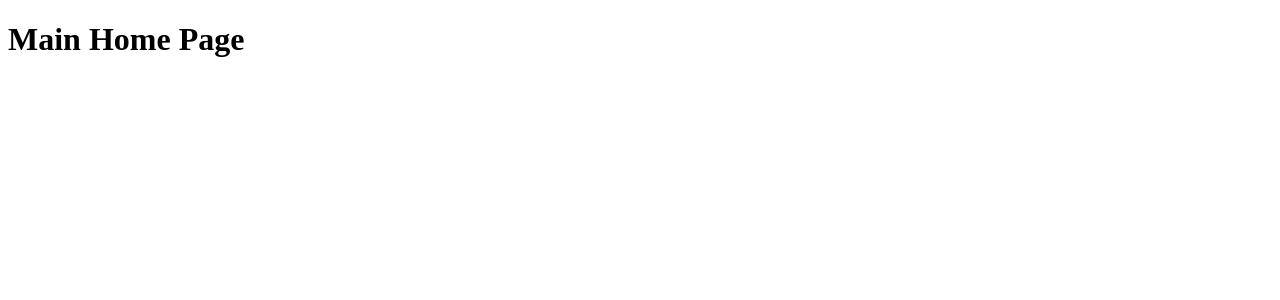
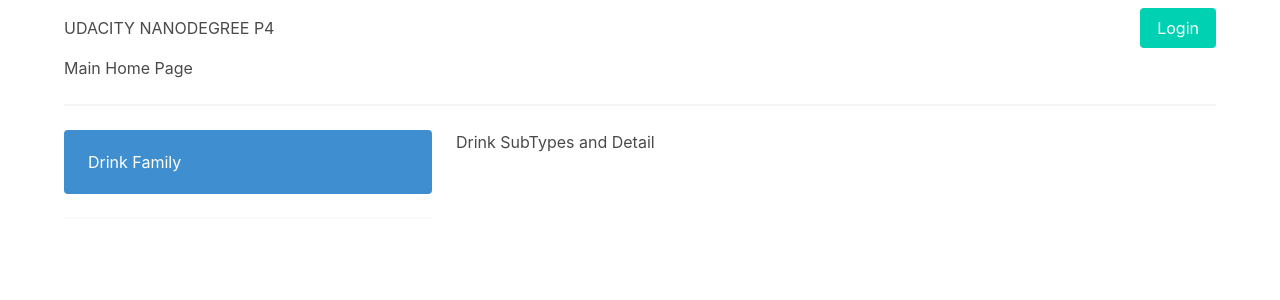
Before and after one commit to ntharani/drinksDB, a Flask app: page / in a window 1280 px wide. Shown: the top 300 px of the page. Run offline with Flask 2, Linux system fonts and the light colour scheme; some libraries are stand-ins or nearby versions.

Commit message:
Added Bulma CSS and scaffold formatting to home page template

```diff
--- a/templates/main.html
+++ b/templates/main.html
@@ -5,14 +5,36 @@
     <meta name="viewport" content="width=device-width, initial-scale=1.0">
     <meta http-equiv="X-UA-Compatible" content="ie=edge">
     <title>{% block title %}{% endblock %}</title>
+    <link rel="stylesheet" href="https://cdnjs.cloudflare.com/ajax/libs/bulma/0.5.0/css/bulma.min.css" integrity="sha256-qzwp3+P/LN8/hrx0ourjvGEOgPKNS+YNz7dNhasiRmQ=" crossorigin="anonymous" />
 </head>
 <body>
     <div class="container">
+        {% include "nav.html" %}
         <h1>Main Home Page</h1>
-        <h2>{% for drink in drinks %}
-            {{ drink.name }}
-            {% endfor %}
-        </h2>
+        <hr>
+
+        <div class="columns">
+        <div class="column is-one-third">
+            <p class="notification is-info">Drink Family</p>
+            <nav class="panel">
+            <!-- <a class="panel-block is-active">
+                <span class="panel-icon">
+                <i class="fa fa-book"></i>
+                </span>
+                bulma
+            </a> -->
+                {% for drink in drinks %}
+                <a class="panel-block">
+                    {{ drink.name }}
+                </a>
+                {% endfor %}
+            </nav>
+        </div>
+        <div class="column">
+            <p>Drink SubTypes and Detail</p>
+        </div>
+        </div>
+
         {% block content %}
         {% endblock %}
     </div>
--- /dev/null
+++ b/templates/nav.html
@@ -0,0 +1,30 @@
+<nav class="navbar ">
+
+  <div class="navbar-brand">
+
+    <a class="navbar-item" href="https://www.nagibtharani.com">
+        UDACITY NANODEGREE P4
+    </a>
+  </div>
+
+  <div class="navbar-menu">
+
+    <div class="navbar-start">
+    </div>
+
+    <div class="navbar-end">
+
+      <div class="navbar-item">
+
+        <div class="field is-grouped">
+
+          <p class="control">
+            <a class="button is-primary" href="https://github.com/jgthms/bulma/archive/0.5.0.zip">
+              <span>Login</span>
+            </a>
+          </p>
+        </div>
+      </div>
+    </div><!-- Navbar End -->
+  </div><!-- navbar-menu End -->
+</nav>
```
